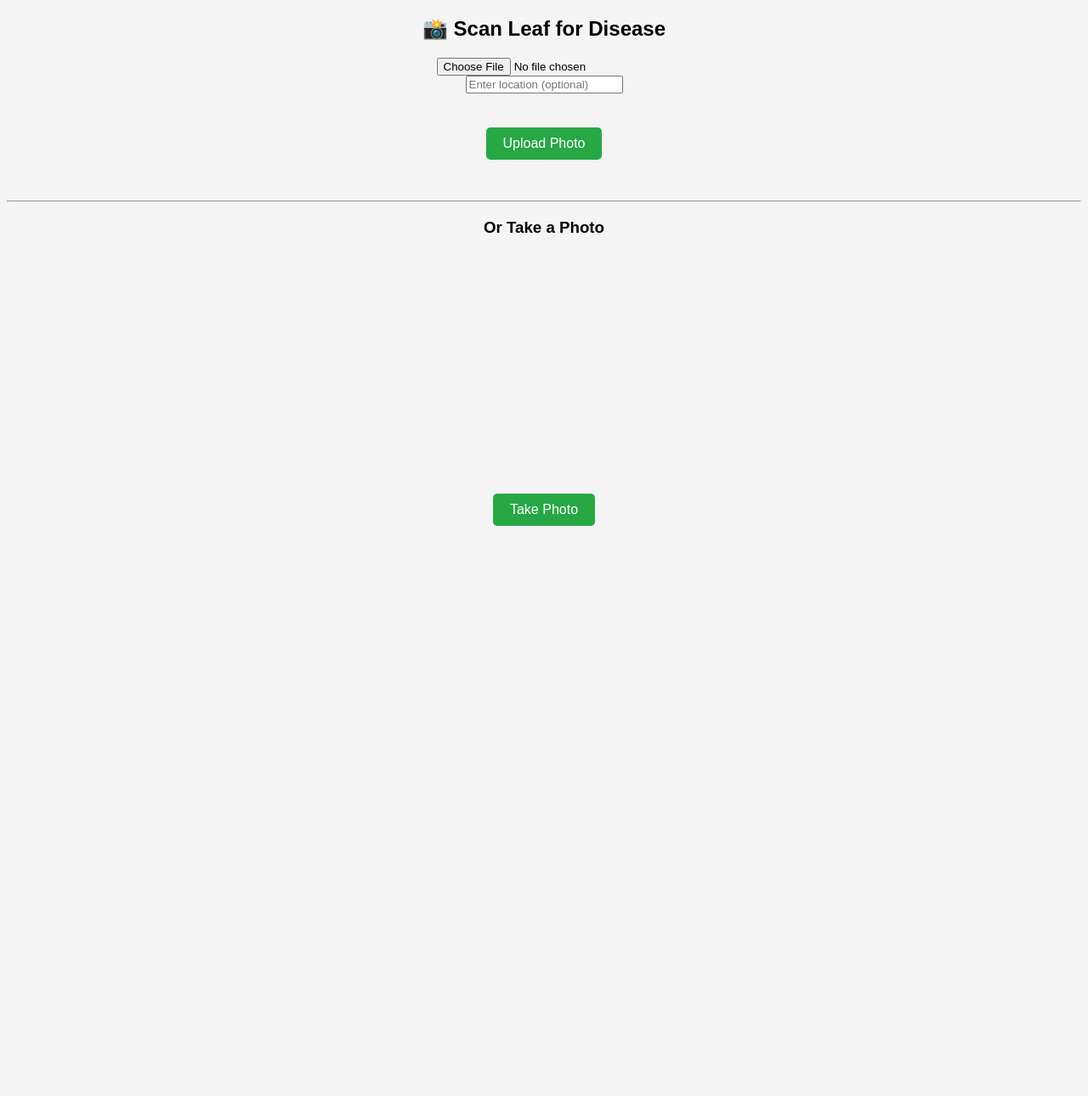
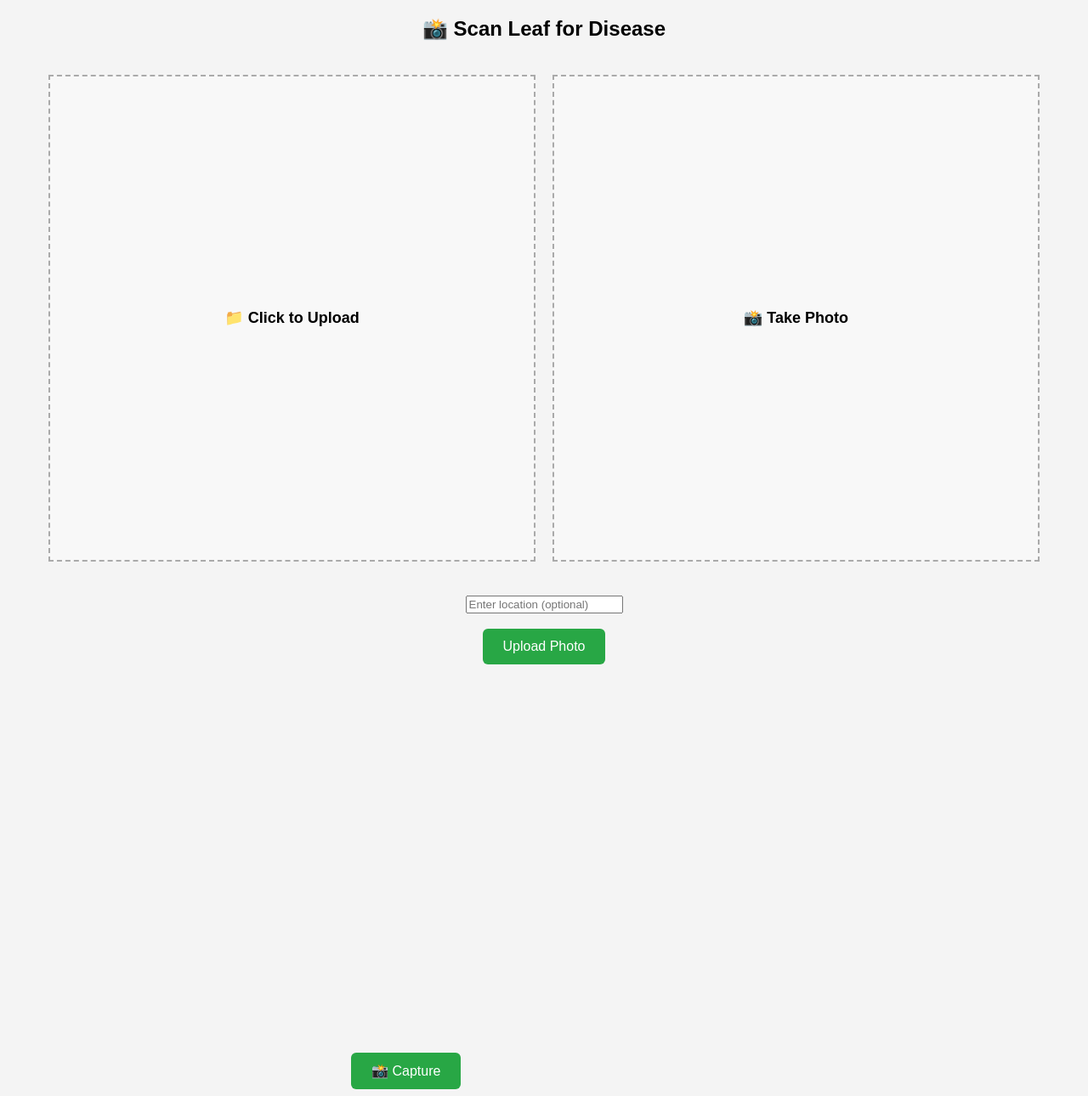
Before and after one commit to Dr-Alb/plant-disease-detector, a Flask app: page /scan in a window 1280 px wide. Shown: the whole page at 85% size. Before the commit the page ends 619 px from the top, so only its background shows below. Run offline with Flask 3, Linux system fonts and the light colour scheme; the visitor is signed in with stand-in values (Sample User, id 1); a map, chart or similar area stays blank.

Commit message:
update scan.html and other changes

```diff
--- a/app.py
+++ b/app.py
@@ -377,7 +377,7 @@ def scan():
 
     if request.method == 'POST':
         # Handle file upload
-        file = request.files['image']
+        file = request.files.get('image')
         if not file:
             return "No image uploaded", 400
 
--- a/templates/scan.html
+++ b/templates/scan.html
@@ -8,22 +8,62 @@
             text-align: center;
             background: #f4f4f4;
         }
+
+        h2 {
+            margin-top: 20px;
+        }
+
+        .upload-section {
+            display: flex;
+            flex-wrap: wrap;
+            justify-content: center;
+            gap: 20px;
+            margin: 40px 0;
+        }
+
+        .file-upload-box {
+            width: 45%;
+            aspect-ratio: 1 / 1;
+            border: 2px dashed #aaa;
+            display: flex;
+            align-items: center;
+            justify-content: center;
+            text-align: center;
+            cursor: pointer;
+            font-size: 18px;
+            font-weight: bold;
+            background-color: #f8f8f8;
+            transition: background-color 0.3s ease;
+            position: relative;
+        }
+
+        .file-upload-box:hover {
+            background-color: #eee;
+        }
+
+        input[type="file"] {
+            display: none;
+        }
+
         .btn {
-            padding: 10px 20px;
-            margin: 40px;
+            padding: 12px 24px;
             font-size: 16px;
             border: none;
             color: white;
             background-color: #28a745;
             cursor: pointer;
-            border-radius: 5px;
+            border-radius: 6px;
         }
-        .hidden {
-            display: none;
-        }
+
         #preview {
             max-width: 300px;
             margin-top: 20px;
+        }
+
+        @media (max-width: 768px) {
+            .file-upload-box {
+                width: 100%;
+            }
         }
     </style>
 </head>
@@ -31,88 +71,69 @@
     <h2>📸 Scan Leaf for Disease</h2>
 
     <form id="uploadForm" method="POST" enctype="multipart/form-data">
-        <input type="file" name="image" accept="image/*" required />
-        <br>
+        <div class="upload-section">
+            <!-- Upload Box -->
+            <label class="file-upload-box">
+                📁 Click to Upload
+                <input type="file" name="image" accept="image/*" onchange="document.getElementById('uploadForm').submit();">
+            </label>
+
+            <!-- Take Photo Button -->
+            <div class="file-upload-box" onclick="startCamera()">
+                📸 Take Photo
+            </div>
+        </div>
+
         <input type="text" name="location" placeholder="Enter location (optional)">
-        <br>
+        <br><br>
         <button class="btn" type="submit">Upload Photo</button>
     </form>
 
-    <hr>
-    <h3>Or Take a Photo</h3>
-    <video id="camera" autoplay playsinline width="320" height="240"></video>
-    <canvas id="canvas" style="display:none;"></canvas>
-    <br>
-    <button class="btn" onclick="startCamera()">Take Photo</button>
-
+    <!-- Camera Modal Area -->
     <div id="cameraArea" class="hidden">
         <video id="video" width="320" height="240" autoplay></video><br>
         <button class="btn" onclick="capturePhoto()">📸 Capture</button>
         <canvas id="canvas" width="320" height="240" class="hidden"></canvas>
+
         <form id="cameraForm" method="POST" enctype="multipart/form-data">
             <input type="hidden" name="location" id="gpsLocation">
             <input type="file" name="image" id="capturedImage" hidden>
         </form>
     </div>
 
-    {% if disease %}
-        <hr>
-        <h3>🧠 Predicted: {{ disease }}</h3>
-        <p>💡 Solution: {{ solution }}</p>
-        <img src="{{ url_for('static', filename='uploads/' + image_file) }}" id="preview">
-    {% endif %}
+    <script>
+        function startCamera() {
+            const video = document.getElementById('video');
+            const cameraArea = document.getElementById('cameraArea');
+            cameraArea.classList.remove("hidden");
 
-    <script>
-        const video = document.getElementById('video');
-        const canvas = document.getElementById('canvas');
-        const cameraArea = document.getElementById('cameraArea');
-        const cameraForm = document.getElementById('cameraForm');
-
-        function startCamera() {
-            cameraArea.classList.remove('hidden');
             navigator.mediaDevices.getUserMedia({ video: true })
                 .then((stream) => {
                     video.srcObject = stream;
                 })
                 .catch((err) => {
-                    alert("Camera access denied: " + err);
+                    alert("Error accessing camera: " + err);
                 });
         }
 
         function capturePhoto() {
-            canvas.classList.remove('hidden');
-            canvas.getContext('2d').drawImage(video, 0, 0, canvas.width, canvas.height);
+            const canvas = document.getElementById('canvas');
+            const video = document.getElementById('video');
+            const context = canvas.getContext('2d');
 
-            // Convert to blob
-            canvas.toBlob((blob) => {
-                const file = new File([blob], "photo.jpg", { type: "image/jpeg" });
-                const formData = new FormData();
-                formData.append("image", file);
+            canvas.classList.remove("hidden");
+            canvas.width = video.videoWidth;
+            canvas.height = video.videoHeight;
+            context.drawImage(video, 0, 0, canvas.width, canvas.height);
 
-                // Optional: get location
-                navigator.geolocation.getCurrentPosition(
-                    (position) => {
-                        const coords = `${position.coords.latitude},${position.coords.longitude}`;
-                        formData.append("location", coords);
-                        submitForm(formData);
-                    },
-                    () => {
-                        formData.append("location", "Unknown");
-                        submitForm(formData);
-                    }
-                );
-            }, 'image/jpeg');
-        }
+            canvas.toBlob(function(blob) {
+                const file = new File([blob], "captured.jpg", { type: "image/jpeg" });
+                const dataTransfer = new DataTransfer();
+                dataTransfer.items.add(file);
+                document.getElementById('capturedImage').files = dataTransfer.files;
 
-        function submitForm(formData) {
-            fetch("/scan", {
-                method: "POST",
-                body: formData
-            }).then(res => res.text()).then((html) => {
-                document.open();
-                document.write(html);
-                document.close();
-            });
+                document.getElementById('cameraForm').submit();
+            }, "image/jpeg");
         }
     </script>
 </body>
```
